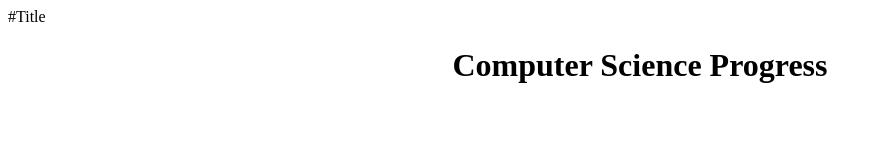
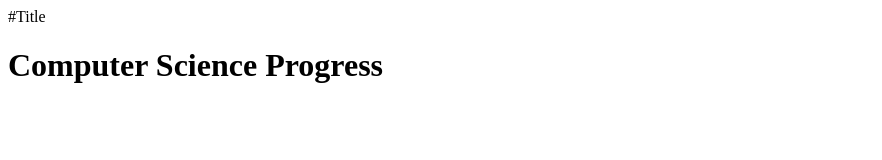
Before and after one commit to gfetisoff/progress, a plain HTML site: page index.html in a window 1280 px wide. Shown: the whole page, without its empty margins (0-882 px from the left). Drawn offline with Linux system fonts and the light colour scheme.

Commit message:
Update index.html

```diff
--- a/index.html
+++ b/index.html
@@ -1,2 +1,2 @@
 #Title
-<Center> <h1>Computer Science Progress</h1>
+<h1>Computer Science Progress<center></h1>
```
